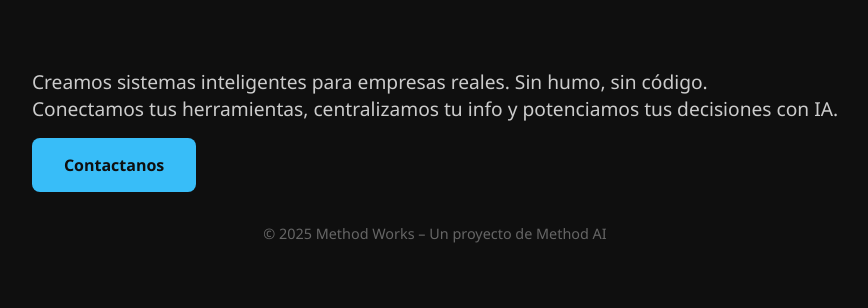
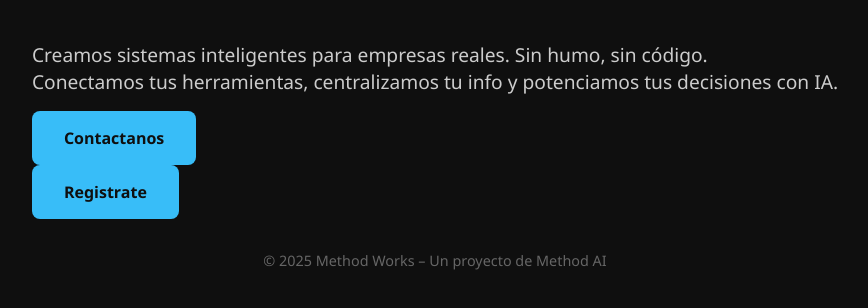
Before and after one commit to lucdesi/methodwork-landing, a plain HTML site: page index.html in a window 1280 px wide. Shown: the part 494-802 px from the top of the page, without its empty margins (205-1073 px from the left). Drawn offline with Linux system fonts and the light colour scheme.

Commit message:
Update index.html

```diff
--- a/index.html
+++ b/index.html
@@ -72,6 +72,9 @@
     <div class="cta">
       <a href="mailto:hola@methodwork.ai">Contactanos</a>
     </div>
+    <div class="cta">
+      <a href="register.html">Registrate</a>
+    </div>
   </main>
   <footer>
     &copy; 2025 Method Works – Un proyecto de Method AI
```
